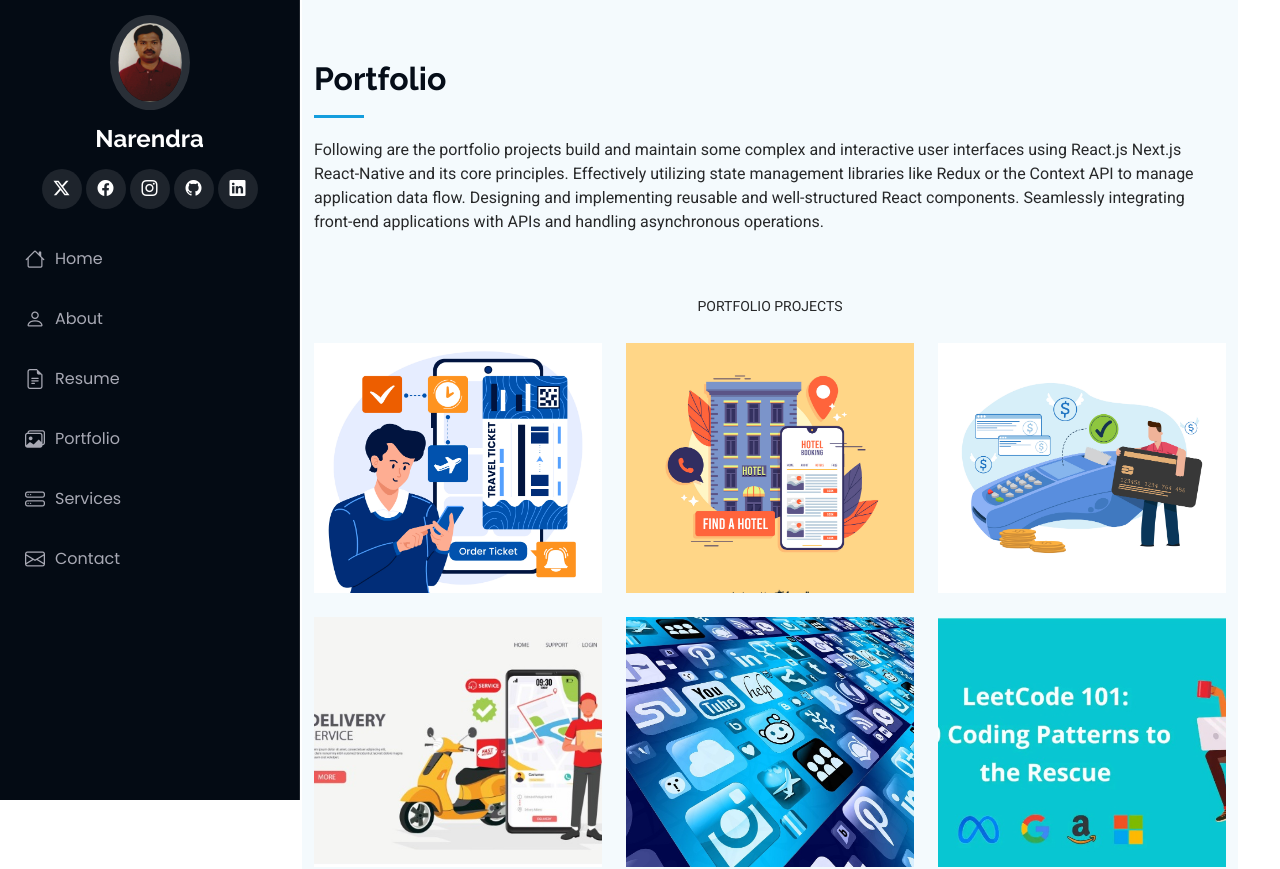
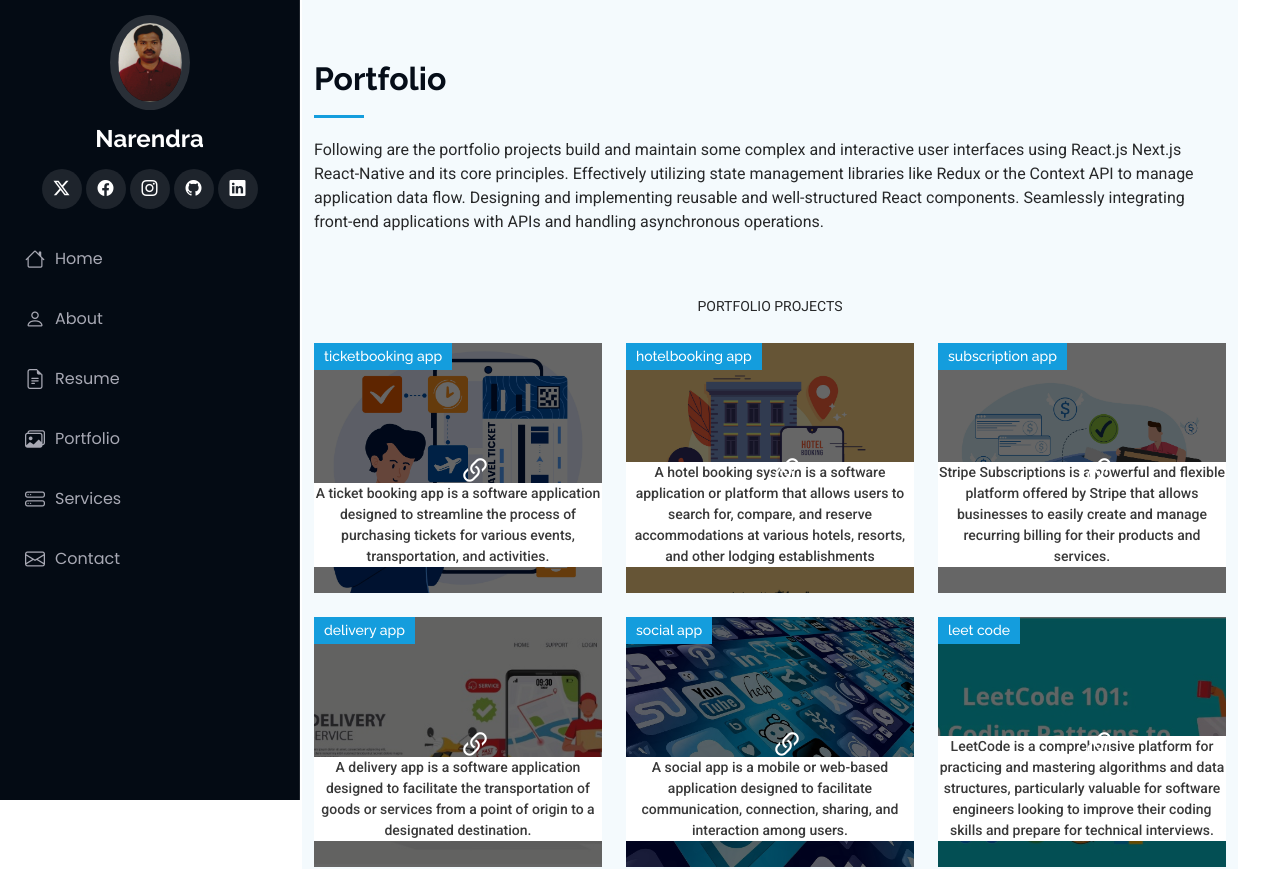
Before and after one commit to narendravs/portfolio-site, a React (Vite) app: page /Portfolio in a window 1280 px wide. Shown: the top 869 px of the page. Built offline with nearby package versions, Linux system fonts and the light colour scheme.

Commit message:
updated the appliation

```diff
--- a/src/App.css
+++ b/src/App.css
@@ -831,7 +831,7 @@ section,
 }
 
 .portfolio .portfolio-content .portfolio-info {
-  opacity: 0;
+
   position: absolute;
   inset: 0;
   z-index: 3;
@@ -840,10 +840,14 @@ section,
   padding: 15px;
 }
 
+
 .portfolio .portfolio-content .portfolio-info h4 {
   font-size: 14px;
+  position: absolute;
+  top: 0;
+  left: 0;
   padding: 5px 10px;
-  font-weight: 400;
+  font-weight: 500;
   color: #ffffff;
   display: inline-block;
   background-color: var(--accent-color);
@@ -856,9 +860,10 @@ section,
   display: inline-block;
   left: 0;
   right: 0;
-  font-size: 16px;
-  font-weight: 600;
-  color: rgba(255, 255, 255, 0.8);
+  font-size: 14px;
+  font-weight: 500;
+  color: rgba(8, 8, 8, 0.8);
+  background-color: white;
 }
 
 .portfolio .portfolio-content .portfolio-info .preview-link,
@@ -885,6 +890,11 @@ section,
 
 .portfolio .portfolio-content:hover .portfolio-info {
   opacity: 1;
+  transform: scale(1.1);
+  text-align: center;
+  display: inline-block;
+  object-fit: cover;
+ justify-content: center;
 }
 
 .portfolio .portfolio-content:hover img {
@@ -1299,7 +1309,6 @@ section,
   justify-content: center;
   gap: 10px;
   flex-direction: column;
-  box-shadow: rgba(223, 8, 43, 0.24) 20px 20px 60px;
   border-radius: 10px;
 }
 .span :hover {
--- a/src/components/Header.jsx
+++ b/src/components/Header.jsx
@@ -13,7 +13,7 @@ const Header = () => {
       >
         {select && (
           <div>
-            <ul
+            <div
               onClick={() => {
                 setSelect(false);
               }}
@@ -37,7 +37,7 @@ const Header = () => {
               <span className="span">
                 <Link to="/contact">Contact</Link>
               </span>
-            </ul>
+            </div>
           </div>
         )}
       </div>
--- a/src/pages/Portfolio/Portfolio.jsx
+++ b/src/pages/Portfolio/Portfolio.jsx
@@ -75,7 +75,7 @@ const Portfolio = () => {
                         className="col-lg-4 col-md-6 portfolio-item isotope-item filter-app"
                         key={ind}
                       >
-                        <div className="portfolio-content h-100">
+                        <div className="portfolio-content h-100" title="More Details">
                           <img
                             style={{
                               width: "430px",
```
